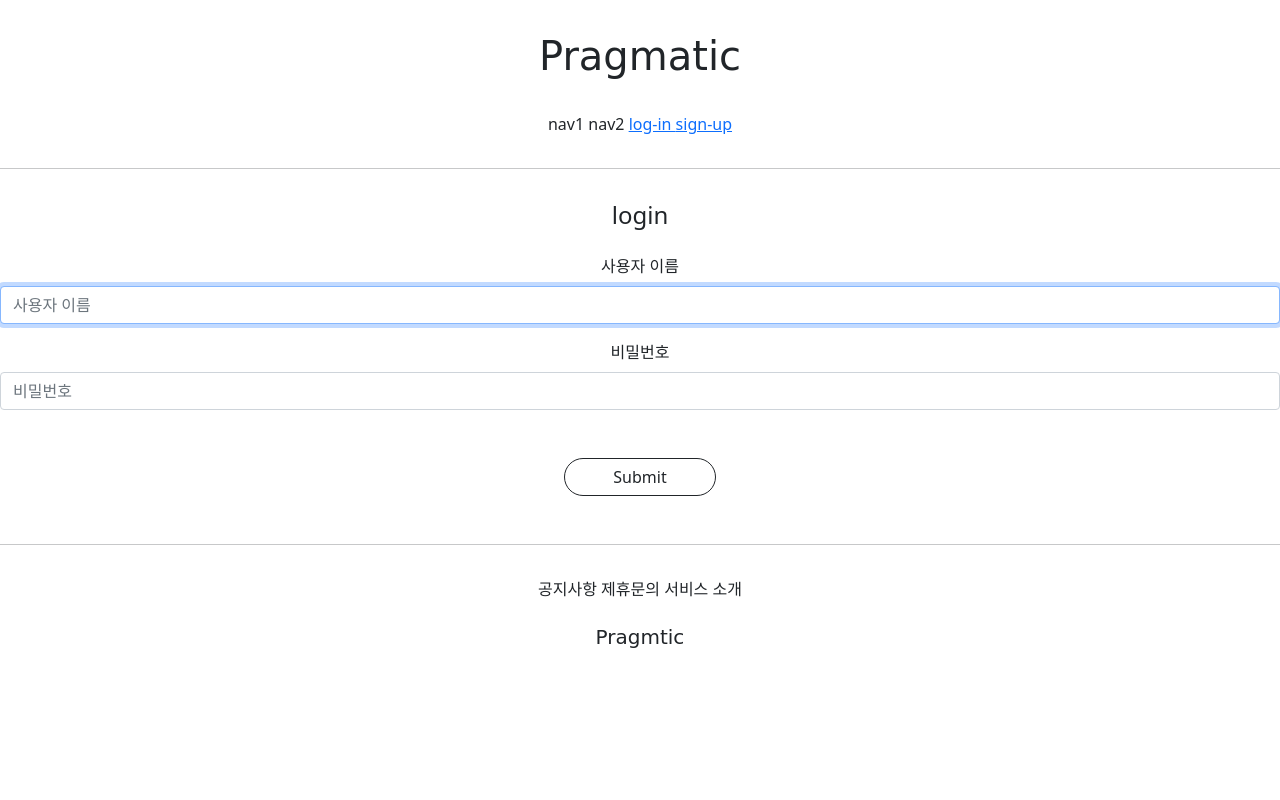
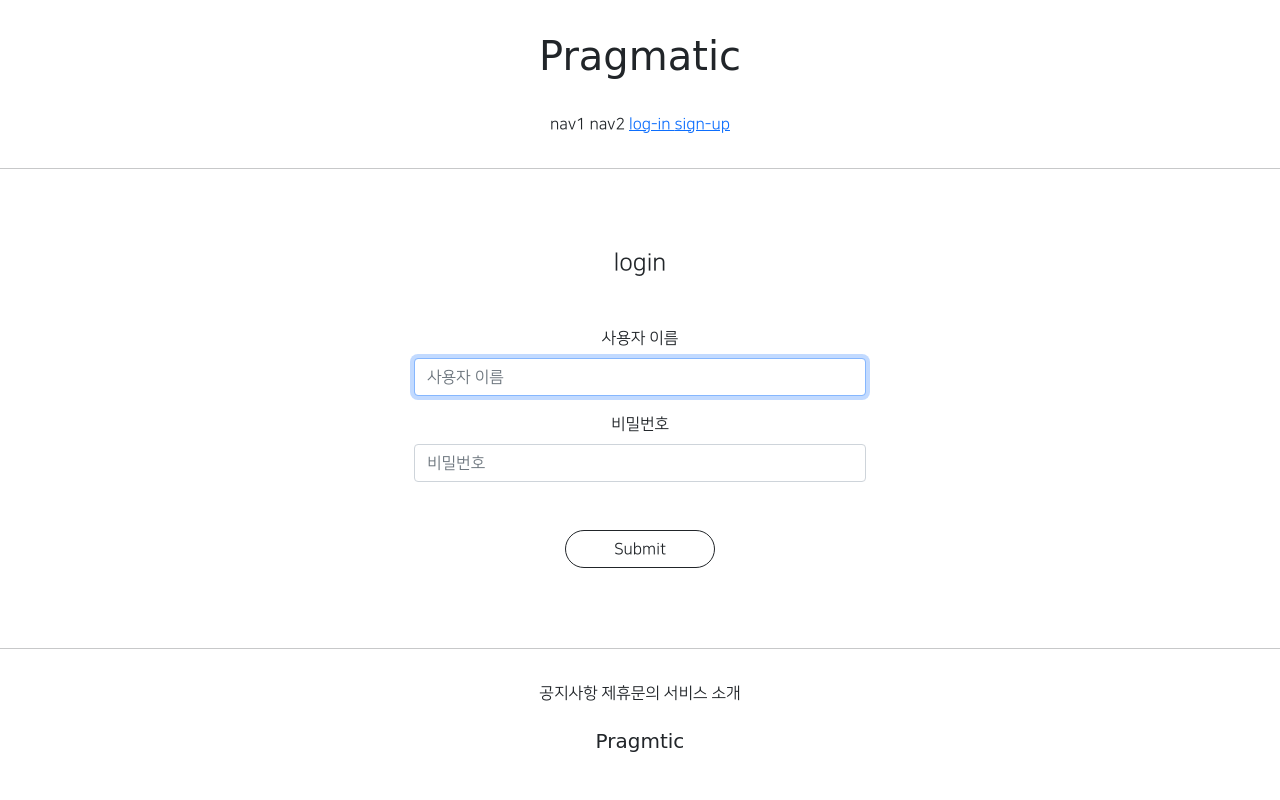
Before and after one commit to ui-hyeong/gis_3class, a Django app: page /accounts/login/ in a window 1280 px wide. Run offline with Django 3.2, Linux system fonts and the light colour scheme; parts of the project's set-up code (start-up, migrations or seed data) failed here and were passed over; some libraries are stand-ins or nearby versions; some web fonts are replaced.

Commit message:
7 / 16 gis_p commit 2

```diff
--- a/accountapp/templates/accountapp/login.html
+++ b/accountapp/templates/accountapp/login.html
@@ -3,8 +3,8 @@
 
 {% block content %}
 
-    <div class="text-center">
-        <div class="m-5 mw-500 m-auto">  {# 기본적으로 제공해주는 클래스 #}
+    <div class="text-center mw-500 m-auto">
+        <div class="m-5">  {# 기본적으로 제공해주는 클래스 #}
             <h4>login</h4>
         </div>
         <div>
--- a/templates/base.html
+++ b/templates/base.html
@@ -3,7 +3,7 @@
 
 {% include 'head.html' %}
 
-<body>
+<body style="Font-family: 'NanumSquareR'">
 
 
 
--- a/templates/head.html
+++ b/templates/head.html
@@ -17,4 +17,27 @@
     {#  DEFAULT CSS LINK  #}
     <link rel="stylesheet" type="text/css" href="{% static 'base.css' %}">
 
+    <style>
+        @font-face {
+            font-family: 'NanumSquareR';
+            src: local('NanumSquareR'),
+            url("{% static 'fonts/NanumSquareR.otf' %}") format("opentype");
+        }
+        @font-face {
+            font-family: 'NanumSquareEB';
+            src: local('NanumSquareEB'),
+            url("{% static 'fonts/NanumSquareEB.otf' %}") format("opentype");
+        }
+        @font-face {
+            font-family: 'NanumSquareB';
+            src: local('NanumSquareB'),
+            url("{% static 'fonts/NanumSquareB.otf' %}") format("opentype");
+        }
+        @font-face {
+            font-family: 'NanumSquareL';
+            src: local('NanumSquareL'),
+            url("{% static 'fonts/NanumSquareL.otf' %}") format("opentype");
+        }
+    </style>
+
 </head>
```
Also changed, not shown: static/fonts/NanumSquareB.otf (added), static/fonts/NanumSquareEB.otf (added), static/fonts/NanumSquareL.otf (added), static/fonts/NanumSquareR.otf (added).
